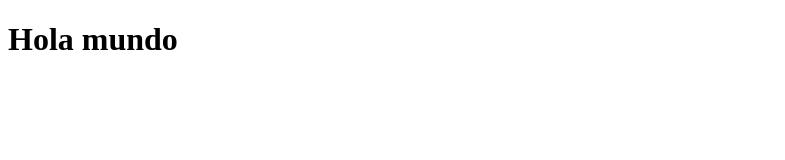
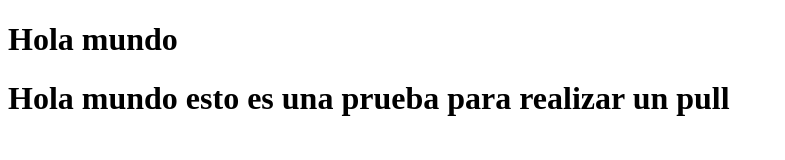
Before and after one commit to Alexod24/gdghuancayo, a plain HTML site: page index.html in a window 1280 px wide. Shown: the whole page, without its empty margins (0-785 px from the left). Drawn offline with Linux system fonts and the light colour scheme.

Commit message:
Update index.html

```diff
--- a/index.html
+++ b/index.html
@@ -8,6 +8,7 @@
 <body>
 
     <h1>Hola mundo</h1>
+    <h1>Hola mundo esto es una prueba para realizar un pull</h1>
 
 </body>
 </html>
```
